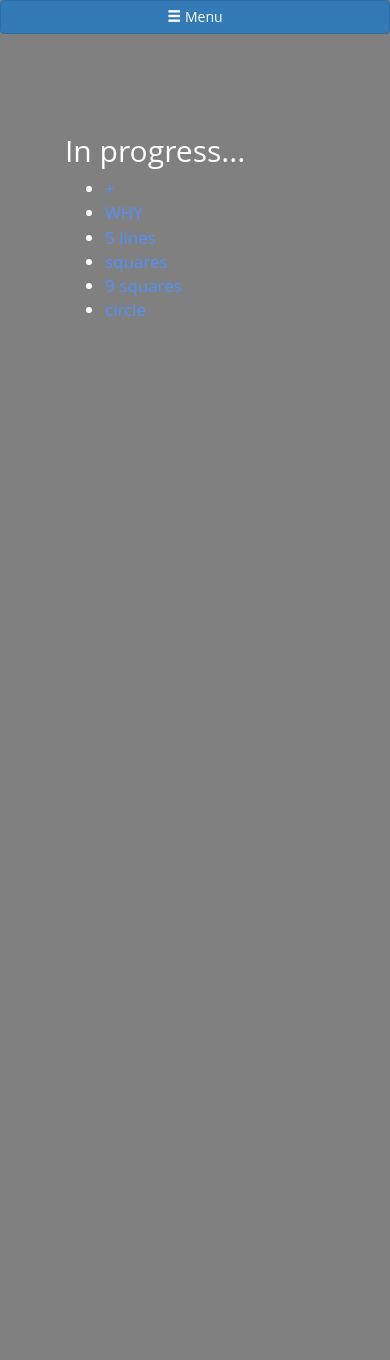
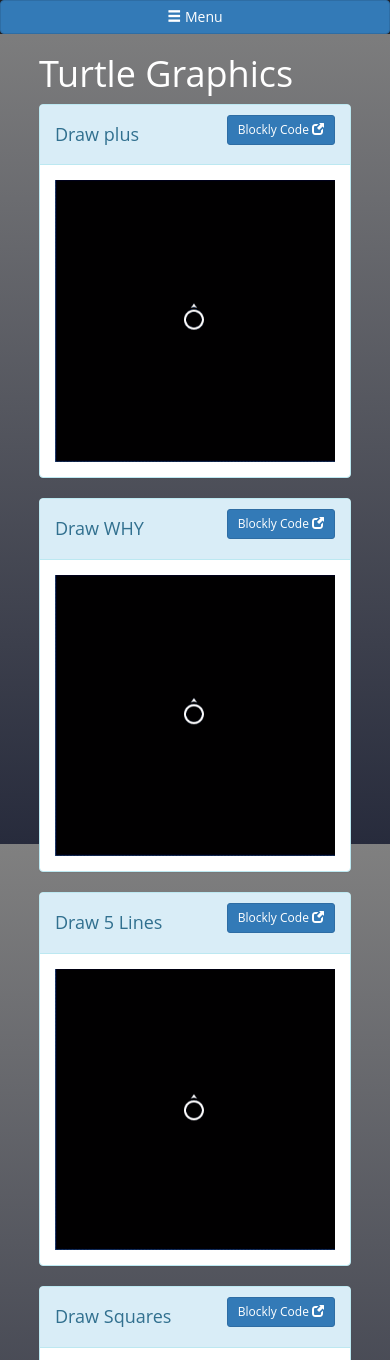
Before and after one commit to chhuang215/art321, a PHP site: page /week7/index.php in a window 390 px wide. Shown: the top 1360 px of the page. Before the commit the page ends 316 px from the top, so only its background shows below. Run offline with PHP 8.4, Linux system fonts and the light colour scheme; some libraries are stand-ins or nearby versions.

Commit message:
finished week 7; add pretty background; remove week 8 from menu

```diff
--- a/menu.php
+++ b/menu.php
@@ -9,7 +9,6 @@
         <li ><a <?php echo 'href='.ROOT_PATH.'/week5'?>><div class="wk">Week5</div>Animation</a></li>
         <li ><a <?php echo 'href='.ROOT_PATH.'/week6'?>><div class="wk">Week6</div>Radio Show</a></li>
         <li ><a <?php echo 'href='.ROOT_PATH.'/week7'?>><div class="wk">Week7</div>Turtle Graphics</a></li>
-        <li ><a href="#">week8</a></li>
         <li ><a href="#">week9</a></li>
         <li ><a href="#">week10</a></li>
     </ul>
--- a/style.css
+++ b/style.css
@@ -3,6 +3,8 @@ html,body{
 	font-family: 'Open Sans', sans-serif;
     font-size:17px;
 	background: grey;
+	background-image: linear-gradient(to bottom, #808080, #272b3c 100%);
+	background-attachment: fixed;
     height:100%;
 }
 
@@ -17,7 +19,6 @@ html,body{
 	padding-right: 0;
 	height:100%;
 }
-
 
 .menu .wk{
 	font-size: 13px;
--- a/week7/index.php
+++ b/week7/index.php
@@ -11,41 +11,124 @@
 		a{
 			color:rgb(80, 144, 252);
 		}
+		.container{
+				width:95%;
+		}
+		img{
+			margin:0 auto;
+		}
 	</style>
 	<title>Turtle Graphics</title>
 </head>
 
 <body>
-    <div class="row">
+    <div class="row mainContainer">
         <div class="col-sm-2">
 					<?php include '../menu.php';?>
-					<!-- <a href="#"  class="btn btn-primary visible-xs js-toggle-menu">	<span class="glyphicon glyphicon-menu-hamburger"></span> Menu</a>
-					<div class="menu collapse in">
-							<ul class="nav nav-pills nav-stacked">
-									<li ><a href="../">HOME</a></li>
-									<li ><a href="../week2">week2</a></li>
-									<li ><a href="../week3">week3</a></li>
-									<li ><a href="../week4">week4</a></li>
-									<li ><a href="../week5">week5</a></li>
-									<li ><a href="../week6">week6</a></li>
-									<li ><a href="../week7">week7</a></li>
-									<li ><a href="#">week8</a></li>
-									<li ><a href="#">week9</a></li>
-									<li ><a href="#">week10</a></li>
-							</ul>
-					</div> -->
         </div>
-        <div class="col-sm-10" style="padding:80px">
-					<h2>In progress...</h2>
-					<ul>
-						<li><a href="https://blockly-games.appspot.com/turtle?lang=en&level=10#9wjnhs" target="_blank">+</a></li>
-						<li><a href="https://blockly-games.appspot.com/turtle?lang=en&level=10#soa4h7" target="_blank">WHY</a></li>
-						<li>	<a href="https://blockly-games.appspot.com/turtle?lang=en&level=10#5dhi4q" target="_blank">5 lines</a></li>
-						<li>	<a href="https://blockly-games.appspot.com/turtle?lang=en&level=10#euoskf" target="_blank">squares</a></li>
-						<li><a href="https://blockly-games.appspot.com/turtle?lang=en&level=10#3b2aue" target="_blank">9 squares</a></li>
-						<li>	<a href="https://blockly-games.appspot.com/turtle?lang=en&level=10#r9ohgo" target="_blank">circle</a></li>
+        <div class="col-sm-10">
+					<div class="container">
+						<div class="centre"><h1>Turtle Graphics</h1></div>
+						<div class="row">
+							<div class="col-sm-4">
+								<div class="panel panel-info">
+								  <div class="panel-heading">
 
-					</ul>
+										<a class="btn btn-primary btn-sm pull-right" href="https://blockly-games.appspot.com/turtle?lang=en&level=10#9wjnhs" target="_blank">
+											Blockly Code <span class="glyphicon glyphicon-new-window"></span>
+										</a>
+										<h4 >Draw plus</h4>
+								  </div>
+								  <div class="panel-body">
+								    <img class="img img-responsive" src="blockly_plus.gif" alt="draw plus" />
+								  </div>
+								</div>
+							</div>
+							<div class="col-sm-4">
+								<div class="panel panel-info">
+								  <div class="panel-heading">
+										<a class="btn btn-primary btn-sm pull-right" href="https://blockly-games.appspot.com/turtle?lang=en&level=10#soa4h7" target="_blank">
+											Blockly Code <span class="glyphicon glyphicon-new-window"></span>
+										</a>
+								    <h4>Draw WHY</h4>
+								  </div>
+
+								  <div class="panel-body">
+								    <img class="img img-responsive" src="blockly_why.gif" alt="draw why" />
+								  </div>
+								</div>
+							</div>
+							<div class="col-sm-4">
+								<div class="panel panel-info">
+								  <div class="panel-heading">
+										<a class="btn btn-primary btn-sm pull-right" href="https://blockly-games.appspot.com/turtle?lang=en&level=10#5dhi4q" target="_blank">
+											Blockly Code <span class="glyphicon glyphicon-new-window"></span>
+										</a>
+								    <h4>Draw 5 Lines</h4>
+								  </div>
+								  <div class="panel-body">
+								    <img class="img img-responsive" src="blockly_5lines.gif" alt="draw lines" />
+								  </div>
+								</div>
+							</div>
+						</div>
+
+						<div class="row">
+							<div class="col-xs-12">
+								<div class="panel panel-info">
+								  <div class="panel-heading">
+										<a class="btn btn-primary btn-sm pull-right" href="https://blockly-games.appspot.com/turtle?lang=en&level=10#euoskf" target="_blank">
+											Blockly Code <span class="glyphicon glyphicon-new-window"></span>
+										</a>
+								    <h4>Draw Squares</h4>
+								  </div>
+								  <div class="panel-body">
+								    <img class="img img-responsive" src="blockly_squares.gif" alt="draw squares" />
+								  </div>
+								</div>
+							</div>
+						</div>
+
+
+						<div class="row">
+							<div class="col-sm-6">
+								<div class="panel panel-info">
+									<div class="panel-heading">
+										<a class="btn btn-primary btn-sm pull-right" href="https://blockly-games.appspot.com/turtle?lang=en&level=10#3b2aue" target="_blank">
+											Blockly Code <span class="glyphicon glyphicon-new-window"></span>
+										</a>
+										<h4 >Draw 9 Squares</h4>
+									</div>
+									<div class="panel-body">
+										<img class="img img-responsive" src="blockly_9squares.gif" alt="draw 9 squares" />
+									</div>
+								</div>
+							</div>
+							<div class="col-sm-6">
+								<div class="panel panel-info">
+								  <div class="panel-heading">
+										<a class="btn btn-primary btn-sm pull-right" href="https://blockly-games.appspot.com/turtle?lang=en&level=10#r9ohgo" target="_blank">
+											Blockly Code <span class="glyphicon glyphicon-new-window"></span>
+										</a>
+								    <h4 >Draw Circle</h4>
+								  </div>
+								  <div class="panel-body">
+								      <img class="img img-responsive" src="blockly_circle.gif" alt="draw circle" />
+								  </div>
+								</div>
+
+							</div>
+						</div>
+						<!-- <ul>
+							<li> <a href="https://blockly-games.appspot.com/turtle?lang=en&level=10#9wjnhs" target="_blank">+</a></li>
+							<li> <a href="https://blockly-games.appspot.com/turtle?lang=en&level=10#soa4h7" target="_blank">WHY</a></li>
+							<li>	<a href="https://blockly-games.appspot.com/turtle?lang=en&level=10#5dhi4q" target="_blank">5 lines</a></li>
+							<li>	<a href="https://blockly-games.appspot.com/turtle?lang=en&level=10#euoskf" target="_blank">squares</a></li>
+							<li> <a href="https://blockly-games.appspot.com/turtle?lang=en&level=10#3b2aue" target="_blank">9 squares</a></li>
+							<li>	<a href="https://blockly-games.appspot.com/turtle?lang=en&level=10#r9ohgo" target="_blank">circle</a></li>
+
+						</ul> -->
+					</div>
         </div>
 
     </div>
```
